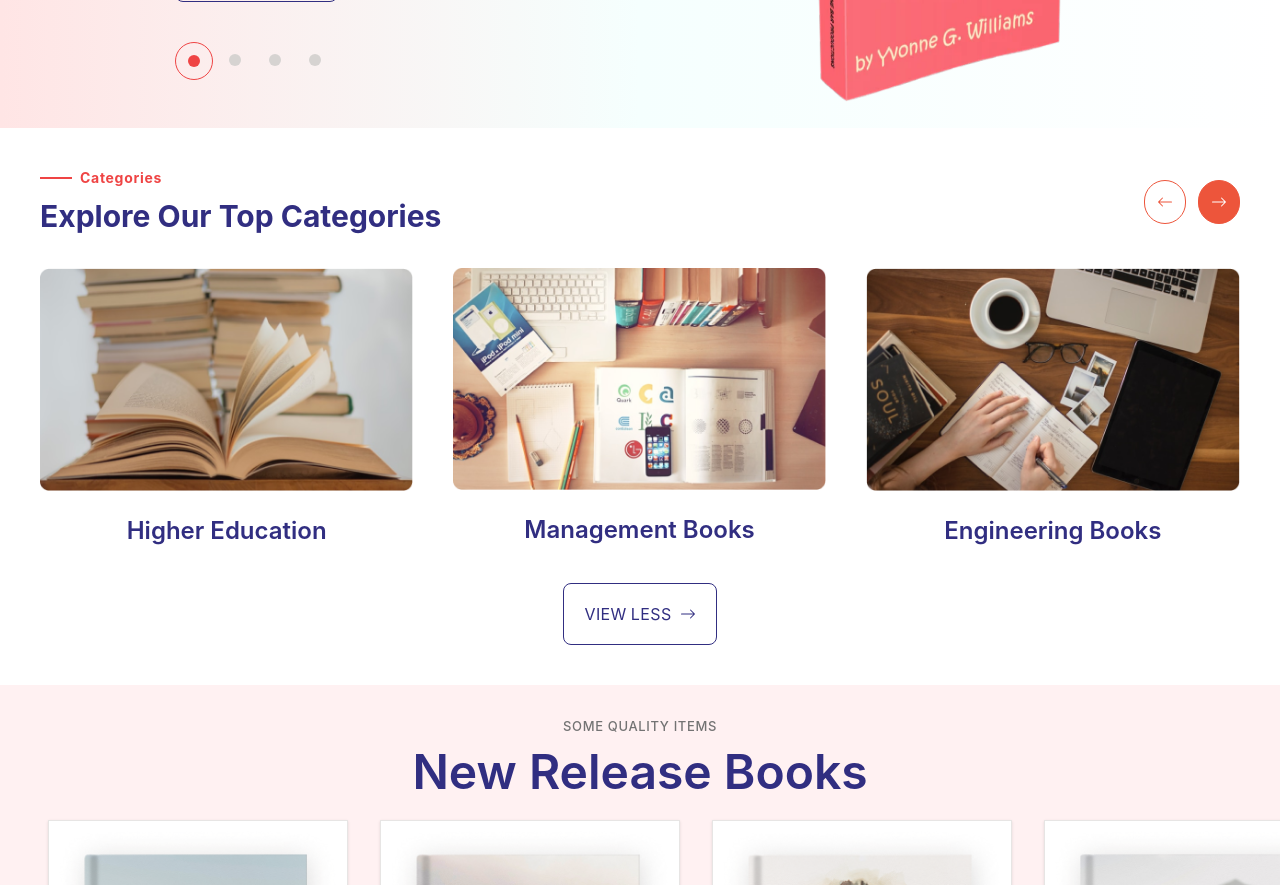
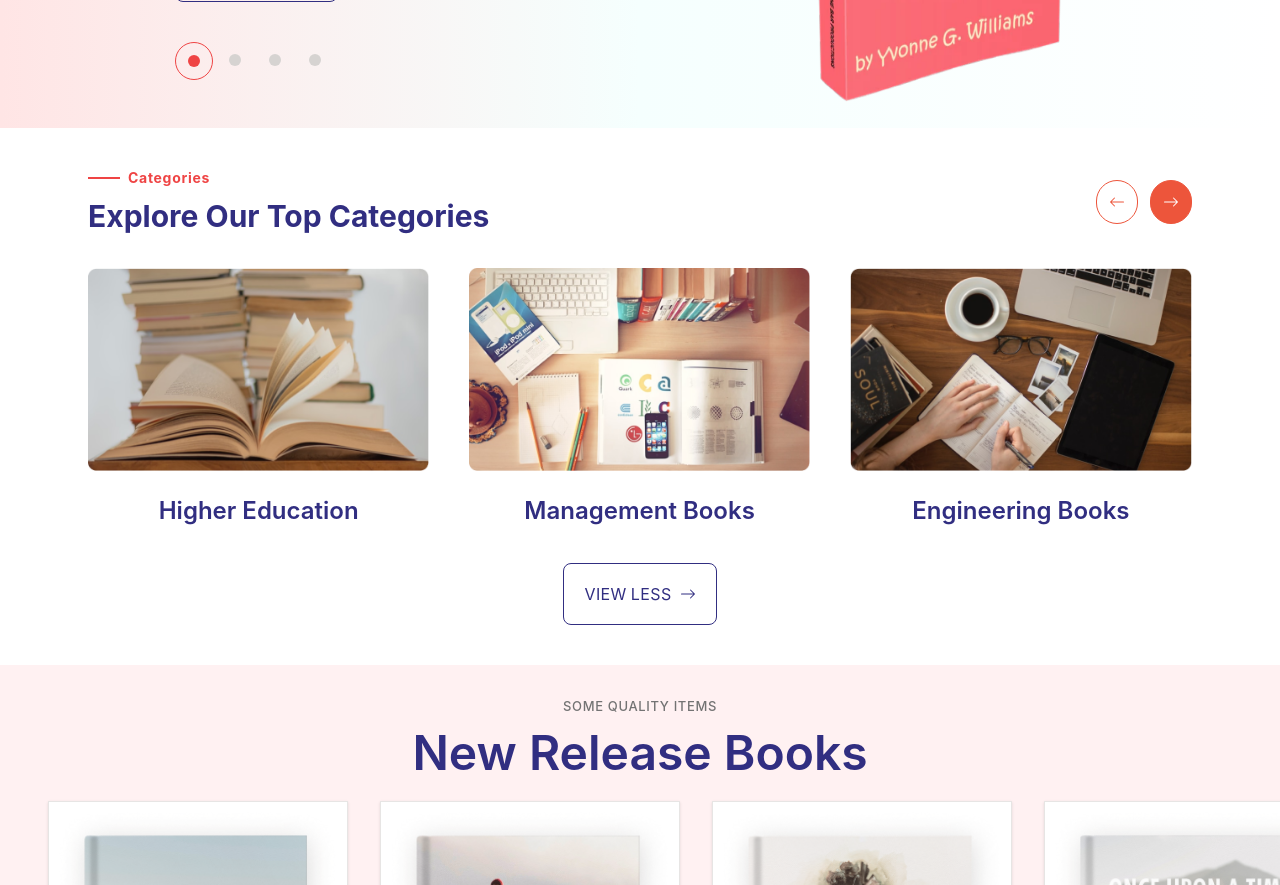
Before and after one commit to pallavee-2705/novelnest, a React (Create React App) app: page / in a window 1280 px wide. Shown: the part 500-1385 px from the top of the page. Built offline with nearby package versions, Linux system fonts and the light colour scheme.

Commit message:
added margin

```diff
--- a/src/components/Categories.jsx
+++ b/src/components/Categories.jsx
@@ -37,7 +37,7 @@ const Categories = () => {
   console.log(button);
 
   return (
-    <div className='p-10 '>
+    <div className='p-10 mx-12'>
       <div className='flex w-full justify-between'>
         <div>
           <div className='flex items-center gap-2'>
```
